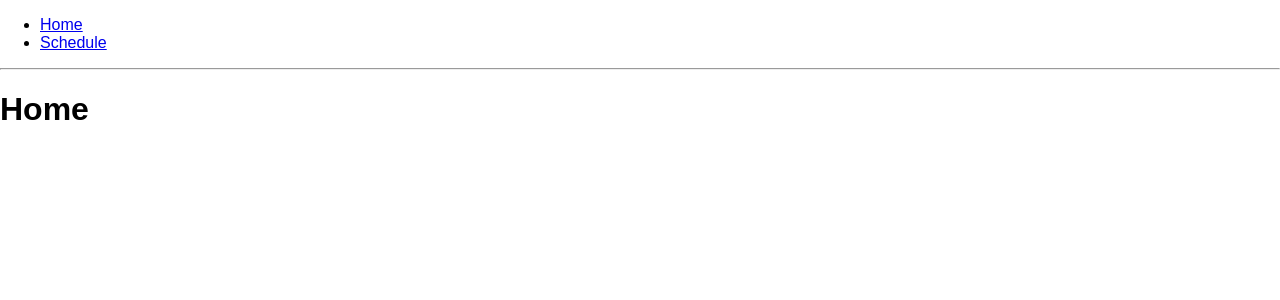
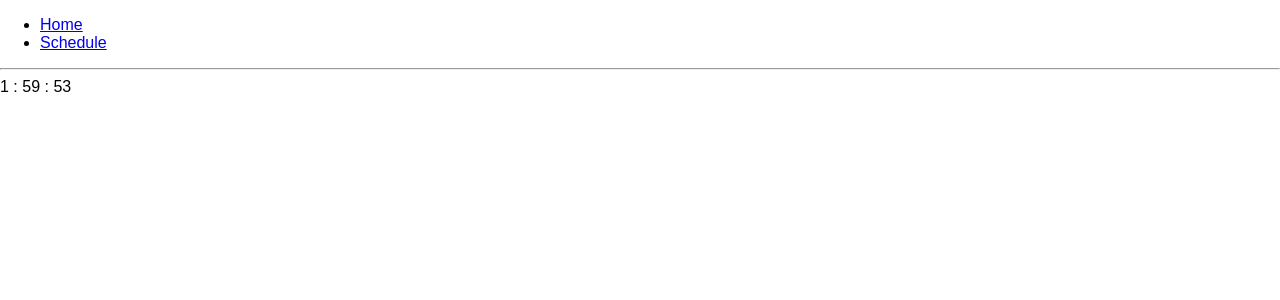
Before and after one commit to stanhuan/htn-frontend-challenge, a React (Create React App) app: page / in a window 1280 px wide. Shown: the top 300 px of the page. Built offline with nearby package versions, Linux system fonts and the light colour scheme.

Commit message:
Added git ignore and basic countdown functionality

```diff
--- /dev/null
+++ b/src/Countdown/index.js
@@ -0,0 +1,49 @@
+import React, { Component } from 'react';
+
+class Countdown extends Component {
+  constructor(props) {
+    super(props);
+    this.state = {
+      targetDate: this.props.targetDate,
+      secs: (this.props.targetDate - Date.now()) / 1000
+    };
+    this.timer = setInterval(this.countdown.bind(this), 1000);
+  }
+
+  getIntervalObject(secs) {
+    const SEC_IN_MIN = 60;
+    const SEC_IN_HOUR = SEC_IN_MIN * 60;
+
+    let h = Math.floor(secs / SEC_IN_HOUR);
+    let m = Math.floor((secs - h * SEC_IN_HOUR) / SEC_IN_MIN);
+    let s = Math.floor(secs - h * SEC_IN_HOUR - m * SEC_IN_MIN);
+
+    return {
+      hour: h,
+      minute: m,
+      second: s
+    };
+  }
+
+  countdown() {
+    if (this.state.secs) {
+      this.setState({ secs: this.state.secs - 1 });
+    } else {
+      this.timer = null;
+    }
+  }
+
+  render() {
+    let time = this.getIntervalObject(this.state.secs);
+
+    return (
+      <div>
+        <span>{time['hour']} : </span>
+        <span>{time['minute']} : </span>
+        <span>{time['second']}</span>
+      </div>
+    );
+  }
+}
+
+export default Countdown;
--- a/src/pages/Home.js
+++ b/src/pages/Home.js
@@ -1,8 +1,12 @@
 import React, { Component } from 'react';
+import Countdown from '../Countdown';
 
 class Home extends Component {
   render() {
-    return <h1>Home</h1>;
+    const targetDate = new Date();
+    targetDate.setHours(targetDate.getHours() + 2);
+
+    return <Countdown targetDate={targetDate} />;
   }
 }
 
```
Also changed, not shown: 1 other file (tests, documents, lock files or other folders).
